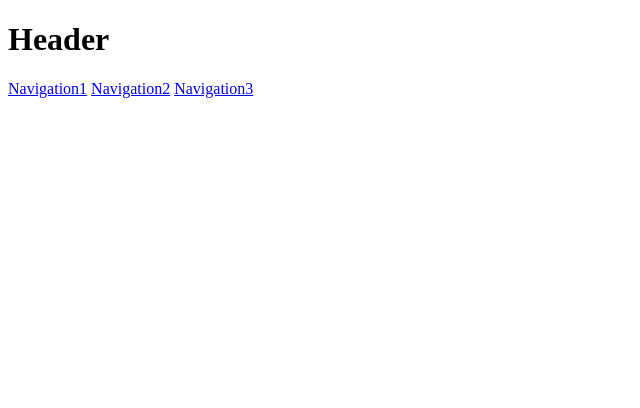
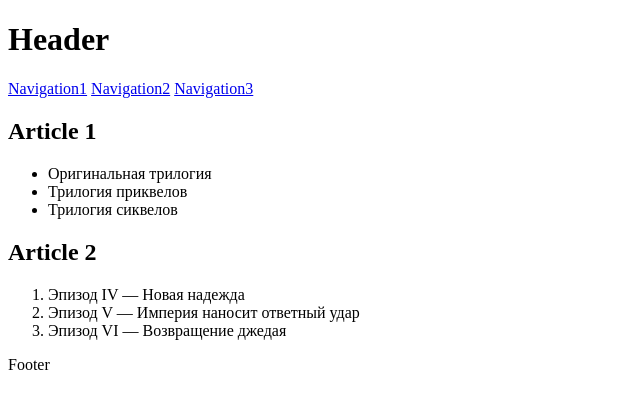
Before and after one commit to js-tasks-ru/htmlcss-20210812_andrey-khlybov, a website: page 02-dz0/01-semantic-mockup/solution.html in a window 1280 px wide. Shown: the whole page, without its empty margins (0-640 px from the left). Drawn offline with Linux system fonts and the light colour scheme.

Commit message:
feat: add main block and footer

```diff
--- a/02-dz0/01-semantic-mockup/solution.html
+++ b/02-dz0/01-semantic-mockup/solution.html
@@ -13,7 +13,25 @@
             </nav>
         </header>
         <main>
-
+            <article>
+                <h2>Article 1</h2>
+                <ul>
+                    <li>Оригинальная трилогия</li>
+                    <li>Трилогия приквелов</li>
+                    <li>Трилогия сиквелов</li>
+                </ul>
+            </article>
+            <article>
+                <h2>Article 2</h2>
+                <ol>
+                    <li>Эпизод IV &mdash; Новая надежда</li>
+                    <li>Эпизод V &mdash; Империя наносит ответный удар</li>
+                    <li>Эпизод VI &mdash; Возвращение джедая</li>
+                </ol>
+            </article>
         </main>
+        <footer>
+            Footer
+        </footer>
     </body>
 </html>
```
